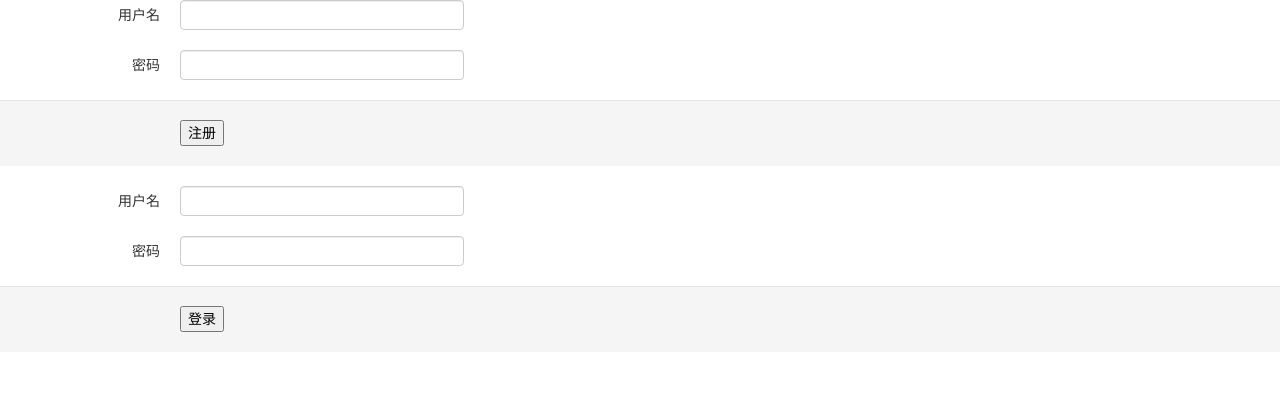
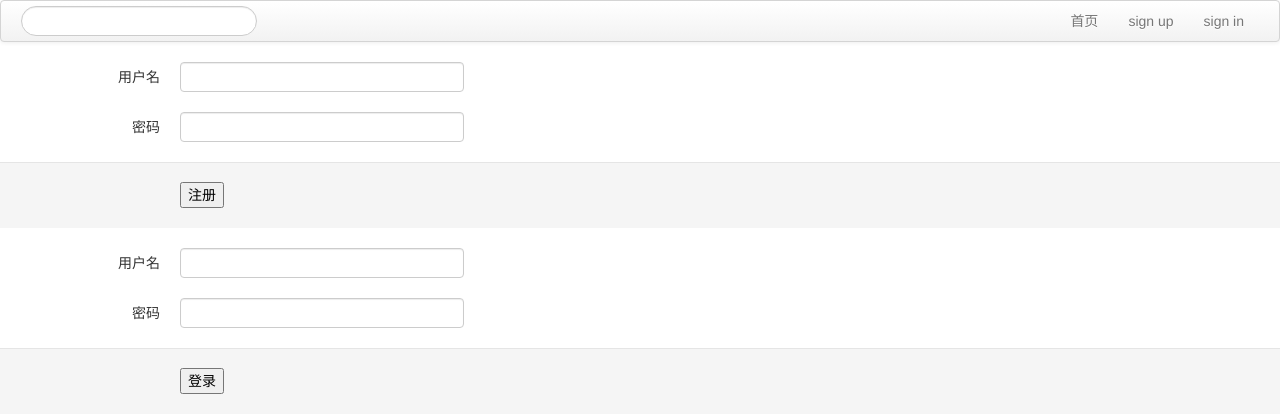
Before and after one commit to xuchengyun/BBS-Flask, a Flask app: template templates/index.html in a window 1280 px wide. Shown: the top 420 px of the page. Run offline with Flask 2, Linux system fonts and the light colour scheme; the template is opened without the code that fills it, so the values that code supplies are empty.

Commit message:
fix index.html

```diff
--- a/templates/index.html
+++ b/templates/index.html
@@ -6,6 +6,27 @@
     <link rel="stylesheet" href="/static/css/bootstrap.min.css">
 </head>
 <body>
+    <div class='navbar'>
+        <div class='navbar-inner'>
+            <div class='container'>
+
+                 <form id='search_form' class='navbar-search' action="/search">
+                     <input type='text' id='q' name='q' class='search-query span3' value=''/>
+                 </form>
+        <ul class='nav pull-right'>
+        <li><a href='/'>首页</a></li>
+        <li><a href='/signup'>sign up</a></li>
+        <li><a href='/signin'>sign in</a></li>
+
+      </ul>
+      <a class="btn btn-navbar" id="responsive-sidebar-trigger">
+        <span class="icon-bar"></span>
+        <span class="icon-bar"></span>
+        <span class="icon-bar"></span>
+      </a>
+    </div>
+  </div>
+</div>
     <form class="form-horizontal" method="post" action="{{ url_for('.register') }}">
         <div class="control-group">
             <label class="control-label">用户名</label>
```
